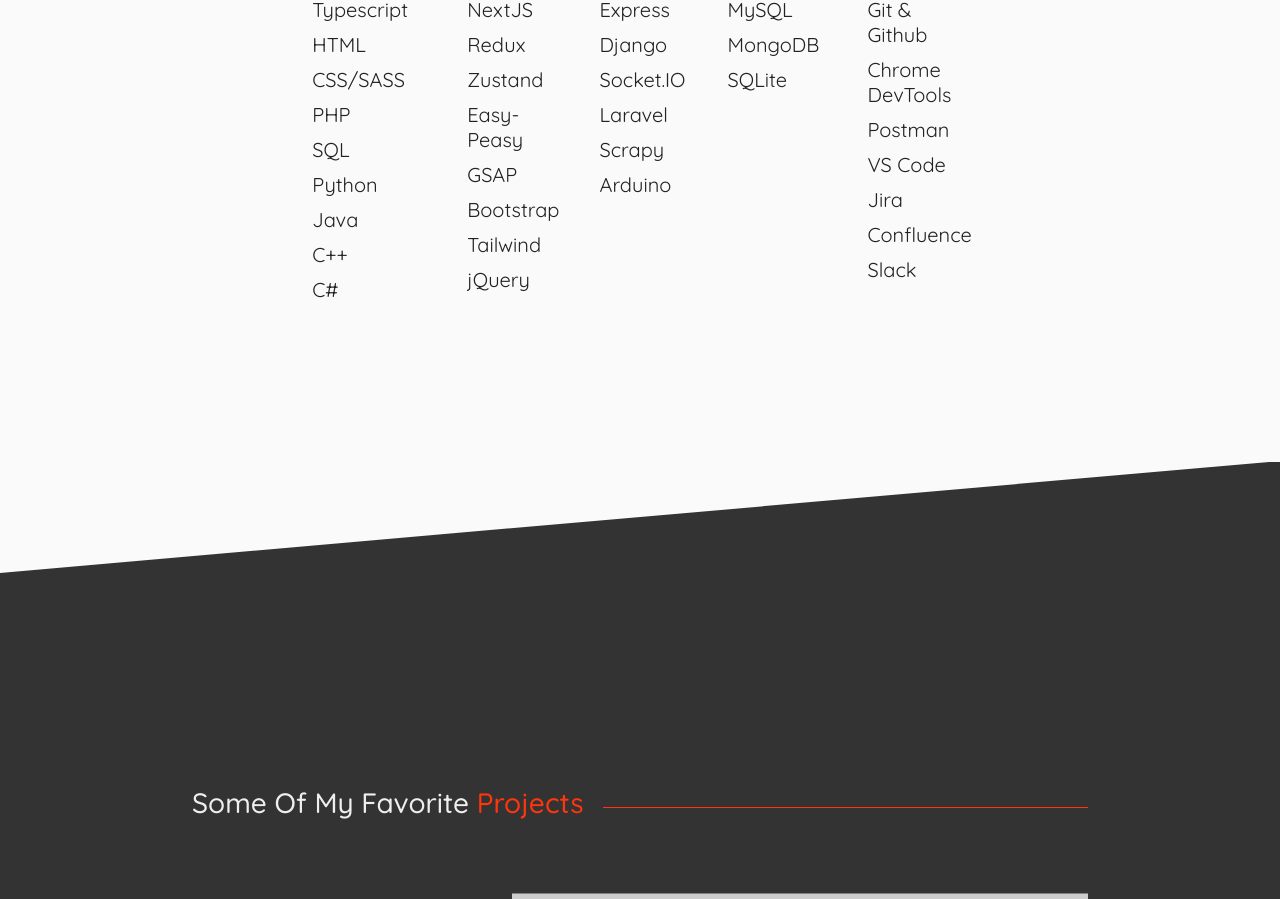
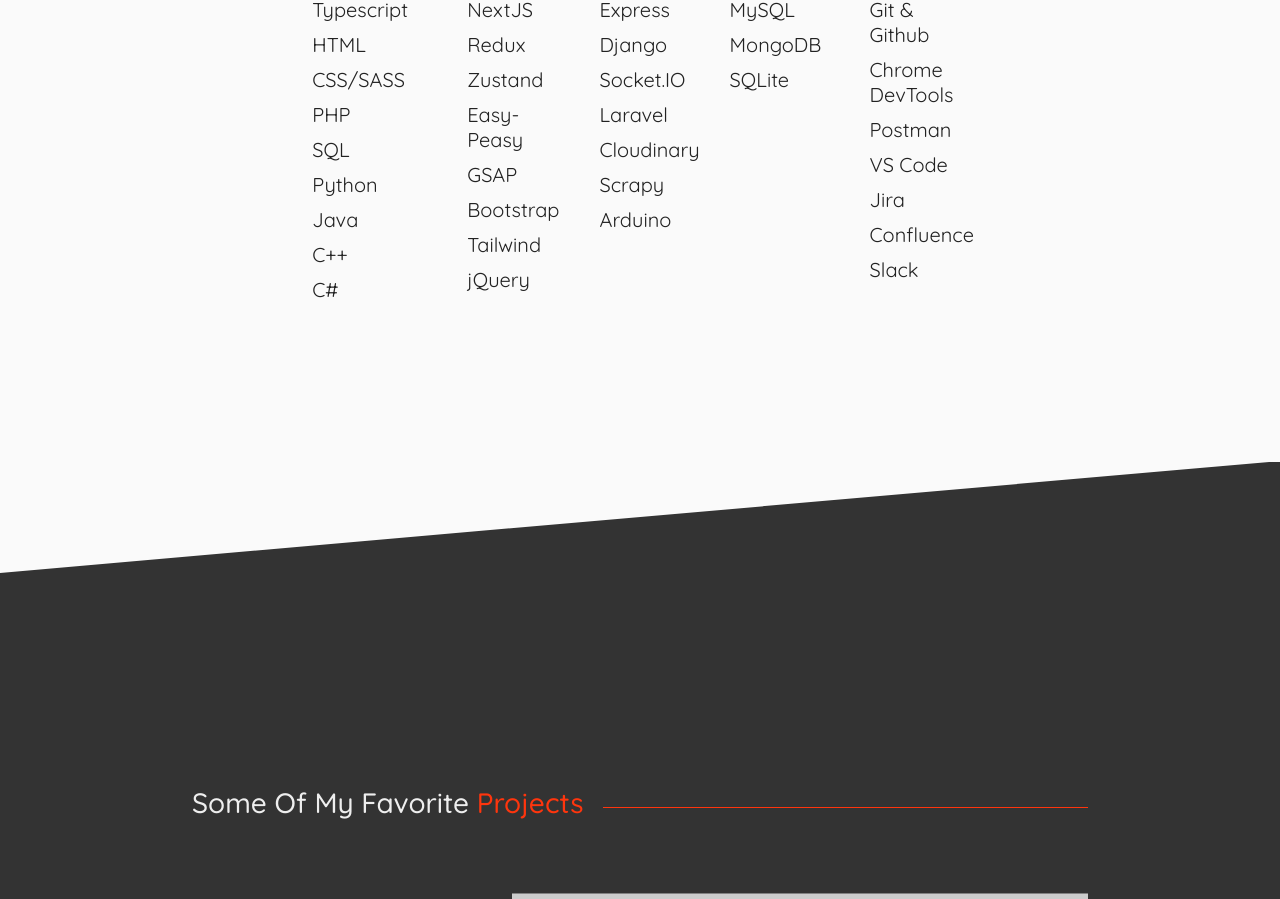
Before and after one commit to afutofu/afutofu.github.io, a React (Create React App) app: page / in a window 1280 px wide. Shown: the part 1820-2719 px from the top of the page. Built offline with nearby package versions, Linux system fonts and the light colour scheme.

Commit message:
Add cloudinary in backend skills

```diff
--- a/src/components/Skills.js
+++ b/src/components/Skills.js
@@ -264,6 +264,7 @@
       "Django",
       "Socket.IO",
       "Laravel",
+      "Cloudinary",
       "Scrapy",
       "Arduino",
     ],
```
